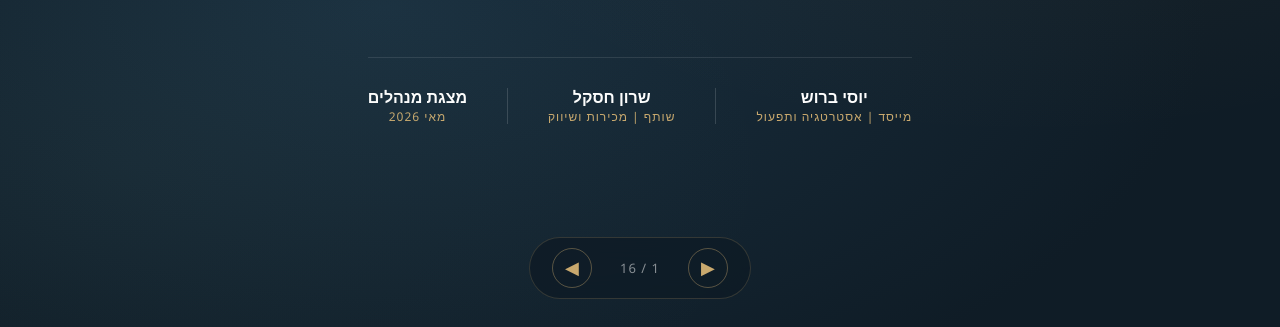
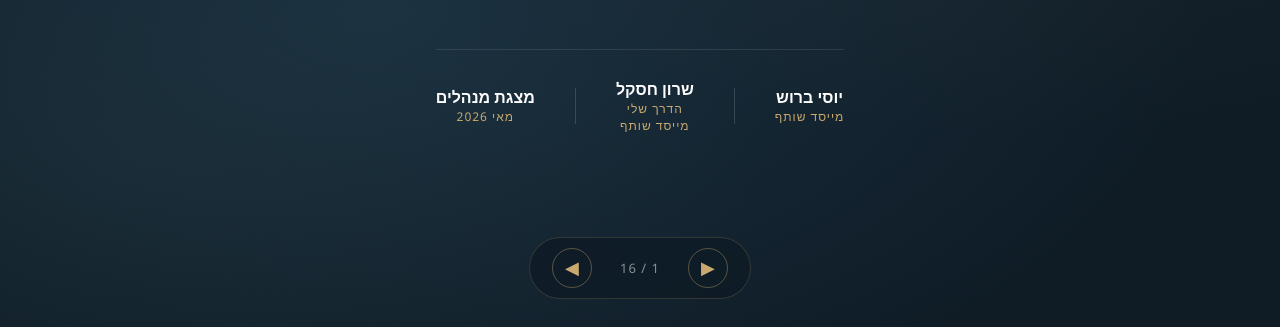
Before and after one commit to alto-club/alto-club.github.io-, a plain HTML site: page ALTO_מצגת.html in a window 1280 px wide. Shown: the part 473-800 px from the top of the page. Drawn offline with Linux system fonts and the light colour scheme.

Commit message:
update cover founders

```diff
--- a/ALTO_מצגת.html
+++ b/ALTO_מצגת.html
@@ -725,12 +725,13 @@ h2.title.dark-txt .g { color: var(--gold-dk); }
   <div class="cover-people">
     <div class="cover-person">
       <div class="name">יוסי ברוש</div>
-      <div class="role">מייסד | אסטרטגיה ותפעול</div>
+      <div class="role">מייסד שותף</div>
     </div>
     <div class="cover-sep"></div>
     <div class="cover-person">
       <div class="name">שרון חסקל</div>
-      <div class="role">שותף | מכירות ושיווק</div>
+      <div class="role">הדרך שלי</div>
+      <div class="role">מייסד שותף</div>
     </div>
     <div class="cover-sep"></div>
     <div class="cover-person">
```
